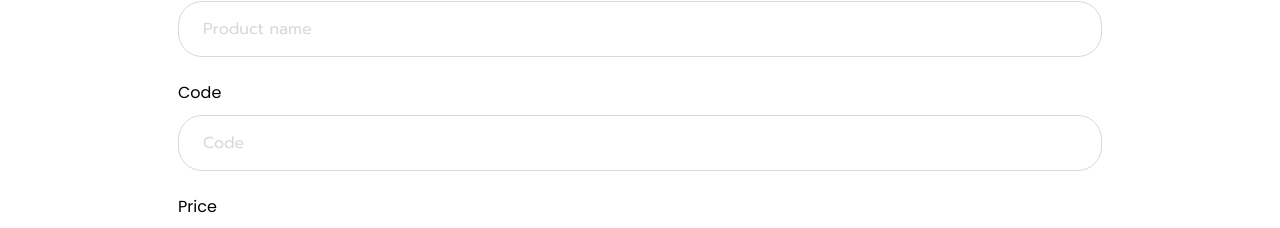
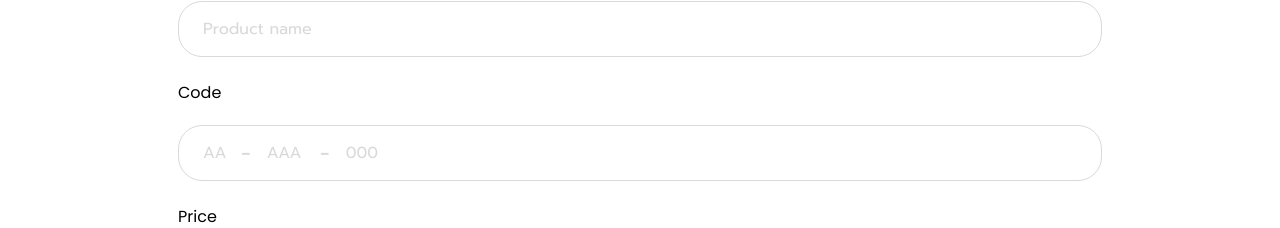
Before and after one commit to alias-th/xsf-fe, a Next.js app: page /products/upload in a window 1280 px wide. Shown: the part 653-881 px from the top of the page. Built offline with nearby package versions, Linux system fonts and the light colour scheme; no server answers.

Commit message:
fix code input

```diff
--- a/components/Input.tsx
+++ b/components/Input.tsx
@@ -30,6 +30,10 @@ const CustomInput = styled.input<StyledInputProps>`
     transition: background-color 5000s ease-in-out 0s;
   } */
 
+  &:disabled {
+    background-color: transparent;
+  }
+
   &::placeholder {
     color: ${(props) => props.$placeholderColor || "var(--color-5)"};
     font-family: var(--font-prompt);
--- /dev/null
+++ b/components/SpiltInputItem.tsx
@@ -0,0 +1,270 @@
+import CustomInput from "@/components/Input";
+import { Typography } from "@/components/Typography";
+import {
+  FieldError,
+  UseFormRegisterReturn,
+  UseFormSetValue,
+} from "react-hook-form";
+import styled from "styled-components";
+import { HTMLInputTypeAttribute, useRef, useState } from "react";
+import Center from "./Center";
+import { Inputs } from "@/layouts/upload-product/UploadProduct";
+
+const Wrapper = styled.div`
+  display: flex;
+  flex-direction: column;
+  gap: 10px;
+  width: 100%;
+`;
+
+const WrapperInput = styled.label`
+  height: 56px;
+  width: 100%;
+  padding: 12px 24px 12px 24px;
+  border: 1px solid var(--border-1);
+  border-radius: 24px;
+  display: flex;
+  align-items: center;
+  justify-content: space-between;
+  gap: 8px;
+  cursor: text;
+`;
+
+const StyledLine = styled.span`
+  font-size: 1.5rem;
+  color: var(--color-3);
+  padding-right: 8px;
+`;
+
+type InputItemProps = {
+  placeholder?: string;
+  label?: string;
+  register?: UseFormRegisterReturn<string>;
+  error?: FieldError;
+  type?: HTMLInputTypeAttribute;
+  onChange?: (e: React.ChangeEvent<HTMLInputElement>) => void;
+  setValue: UseFormSetValue<Inputs>;
+};
+
+type SplitParts = {
+  cat: string;
+  color: string;
+  num: string;
+};
+const SplitInputItem = ({
+  label,
+  register,
+  type,
+  error,
+  setValue,
+}: InputItemProps) => {
+  const [parts, setParts] = useState<SplitParts>({
+    cat: "",
+    color: "",
+    num: "",
+  });
+  const [errorText, setErrorText] = useState<string>("");
+  const [active, setActive] = useState<string>("cat");
+  const colorRef = useRef<HTMLInputElement | null>(null);
+  const numRef = useRef<HTMLInputElement | null>(null);
+  const catRef = useRef<HTMLInputElement | null>(null);
+
+  const validateLength = (value: string, maxLength: number) => {
+    if (value.length > maxLength) {
+      return value.slice(0, maxLength);
+    }
+    return value;
+  };
+
+  const handleChange = (
+    e: React.ChangeEvent<HTMLInputElement>,
+    part: string,
+    nextRef?: React.RefObject<HTMLInputElement | null>,
+    maxLength: number = 0
+  ) => {
+    let value = e.target.value.toUpperCase();
+    switch (part) {
+      case "cat": {
+        const error = new RegExp(/[^A-Z]/g).test(value);
+        if (error) {
+          setErrorText("Category must be letters A-Z only");
+          break;
+        } else {
+          setErrorText("");
+        }
+        value = value.replace(/[^A-Z]/g, "");
+        value = validateLength(value, maxLength);
+        setParts({ ...parts, cat: value });
+        setValue("code", `${value}${parts.color}${parts.num}`, {
+          shouldValidate: true,
+        });
+        if (value.length >= maxLength && nextRef?.current) {
+          setActive("color");
+          (nextRef.current as HTMLInputElement).focus();
+        }
+        break;
+      }
+      case "color": {
+        const error = new RegExp(/[^A-Z]/g).test(value);
+        if (error) {
+          setErrorText("Color must be letters A-Z only");
+          break;
+        } else {
+          setErrorText("");
+        }
+        value = value.replace(/[^A-Z]/g, "");
+        value = validateLength(value, maxLength);
+        setParts({ ...parts, color: value });
+        setValue("code", `${parts.cat}${value}${parts.num}`, {
+          shouldValidate: true,
+        });
+        if (value.length >= maxLength && nextRef?.current) {
+          setActive("num");
+          (nextRef.current as HTMLInputElement).focus();
+        }
+        break;
+      }
+      case "num":
+        const error = new RegExp(/[^0-9]/g).test(value);
+        if (error && parts.num.length !== 3) {
+          setErrorText("Number must be digits 0-9 only");
+          break;
+        } else {
+          setErrorText("");
+        }
+        value = value.replace(/[^0-9]/g, "");
+        value = validateLength(value, maxLength);
+        setParts({ ...parts, num: value });
+        setValue("code", `${parts.cat}${parts.color}${value}`, {
+          shouldValidate: true,
+        });
+        break;
+      default:
+        break;
+    }
+  };
+
+  const handleKeyDown = (
+    e: React.KeyboardEvent<HTMLInputElement>,
+    prevRef: React.RefObject<HTMLInputElement | null> | null,
+    part: keyof SplitParts
+  ) => {
+    if (e.key === "Backspace" && parts[part] === "" && prevRef) {
+      setActive(part === "color" ? "cat" : "color");
+      prevRef?.current?.focus();
+    }
+  };
+  return (
+    <Wrapper>
+      {label && (
+        <Typography
+          $fontFamily="var(--font-poppins)"
+          $variant="p"
+          $lineHeight="1.5"
+        >
+          {label}
+        </Typography>
+      )}
+      <input
+        {...register}
+        onFocus={() => {
+          const cat = parts.cat;
+          const color = parts.color;
+          const num = parts.num;
+          if (cat.length !== 2) {
+            catRef.current?.focus();
+            setActive("cat");
+            return;
+          }
+          if (color.length !== 3) {
+            colorRef.current?.focus();
+            setActive("color");
+            return;
+          }
+          if (num.length !== 3) {
+            numRef.current?.focus();
+            setActive("num");
+            return;
+          }
+        }}
+        style={{
+          border: "none",
+          height: "0px",
+          width: "0px",
+          padding: "0px",
+        }}
+      />
+      <WrapperInput htmlFor={active}>
+        <Center $flex="0 0 1" $gap="8px">
+          <CustomInput
+            onFocus={() => {
+              setActive("cat");
+            }}
+            $maxWidth="30px"
+            autoComplete="off"
+            type={type || "text"}
+            placeholder={"AA"}
+            $placeholderColor="var(--color-3)"
+            id={"cat"}
+            ref={catRef}
+            onChange={(e) => {
+              handleChange(e, "cat", colorRef, 2);
+            }}
+            value={parts.cat}
+            onKeyDown={(e) => handleKeyDown(e, null, "cat")}
+          />
+          <StyledLine>-</StyledLine>
+          <CustomInput
+            onFocus={() => {
+              setActive("color");
+            }}
+            $maxWidth="45px"
+            autoComplete="off"
+            type={type || "text"}
+            placeholder={"AAA"}
+            $placeholderColor="var(--color-3)"
+            id={"color"}
+            ref={colorRef}
+            onChange={(e) => {
+              handleChange(e, "color", numRef, 3);
+            }}
+            onKeyDown={(e) => handleKeyDown(e, catRef, "color")}
+            value={parts.color}
+          />
+          <StyledLine>-</StyledLine>
+          <CustomInput
+            onFocus={() => {
+              setActive("num");
+            }}
+            $maxWidth="100%"
+            autoComplete="off"
+            type={type || "text"}
+            placeholder={"000"}
+            $placeholderColor="var(--color-3)"
+            id={"num"}
+            ref={numRef}
+            onChange={(e) => {
+              handleChange(e, "num", numRef, 3);
+            }}
+            onKeyDown={(e) => handleKeyDown(e, colorRef, "num")}
+            value={parts.num}
+          />
+        </Center>
+
+        <Center $justifyContent="flex-end">
+          {(errorText || error?.message) && (
+            <Typography
+              $fontSize="12px"
+              $fontFamily="var(--font-poppins)"
+              $color="var(--color-9)"
+            >
+              {errorText || error?.message}
+            </Typography>
+          )}
+        </Center>
+      </WrapperInput>
+    </Wrapper>
+  );
+};
+
+export default SplitInputItem;
--- a/layouts/upload-product/UploadProduct.tsx
+++ b/layouts/upload-product/UploadProduct.tsx
@@ -16,6 +16,7 @@ import { createProduct } from "@/actions/product";
 import { AxiosError } from "axios";
 import toast from "react-hot-toast";
 import Link from "next/link";
+import SplitInputItem from "@/components/SpiltInputItem";
 
 const UploadContainer = styled.div`
   width: 100%;
@@ -50,7 +51,7 @@ const fileValidator = (file: File) => {
 };
 
 export type FileWithId = { file: File; id: string; errors?: string[] };
-type Inputs = {
+export type Inputs = {
   productName: string;
   code: string;
   price: string;
@@ -68,7 +69,10 @@ const UploadProduct = () => {
     trigger,
     reset,
     clearErrors,
-  } = useForm<Inputs>();
+    watch,
+  } = useForm<Inputs>({
+    mode: "onChange",
+  });
   const resetForm = () => {
     setFiles([]);
     setFilesErrors([]);
@@ -142,8 +146,15 @@ const UploadProduct = () => {
     for (const item of files) {
       formData.append("files", item.file);
     }
+
+    let transformedCode = data.code.toUpperCase();
+    const cat = transformedCode.slice(0, 2);
+    const subCat = transformedCode.slice(2, 5);
+    const itemCode = transformedCode.slice(5, 8);
+    transformedCode = `${cat}-${subCat}-${itemCode}`;
+
     formData.append("name", data.productName);
-    formData.append("code", data.code);
+    formData.append("code", transformedCode);
     formData.append("price", data.price);
 
     mutation.mutate(formData);
@@ -205,14 +216,13 @@ const UploadProduct = () => {
                 register={register("productName", { required: "Required" })}
                 error={errors.productName}
               />
-              <InputItem
-                type="text"
+              <SplitInputItem
                 label="Code"
-                placeholder="Code"
+                setValue={setValue}
                 register={register("code", {
                   required: "Required",
-                  maxLength: { value: 10, message: "Max length is 10" },
-                  minLength: { value: 6, message: "Min length is 6" },
+                  minLength: { value: 8, message: "Must be 8 characters" },
+                  maxLength: { value: 8, message: "Must be 8 characters" },
                 })}
                 error={errors.code}
               />
```
